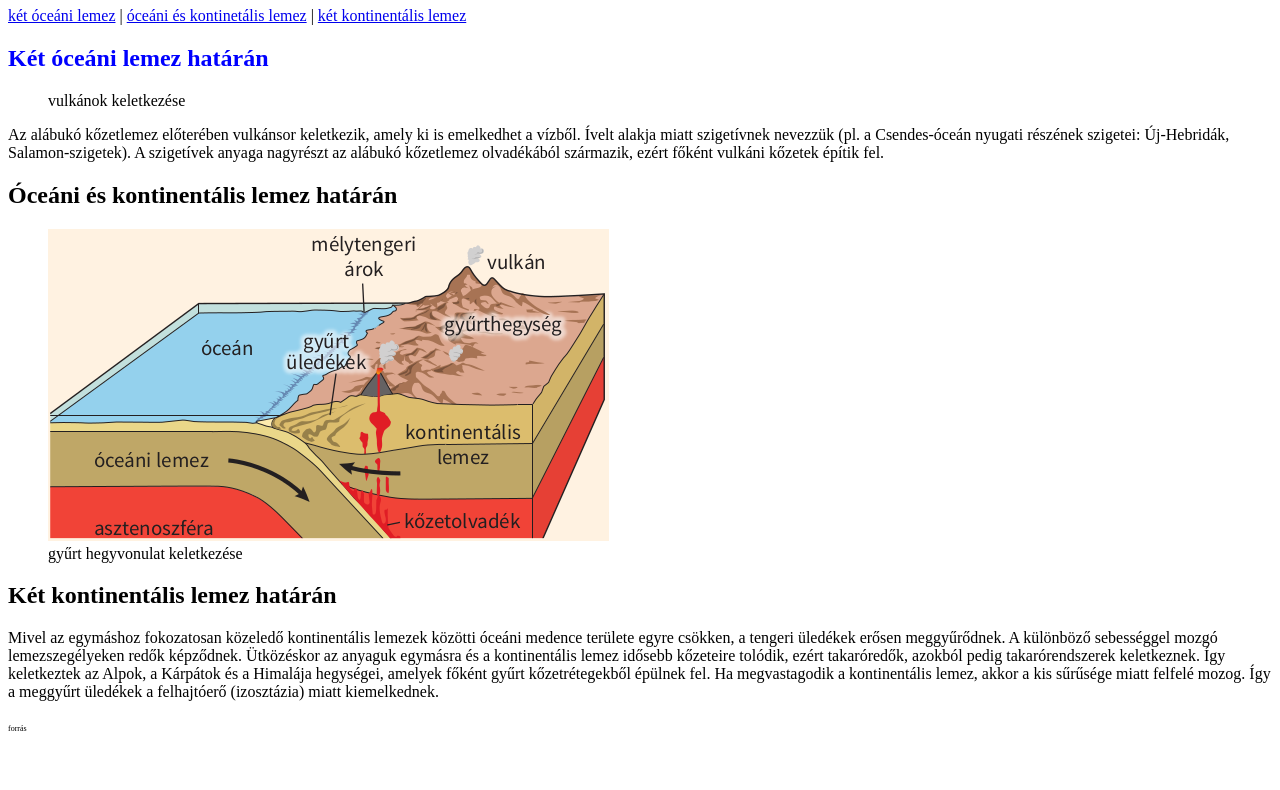
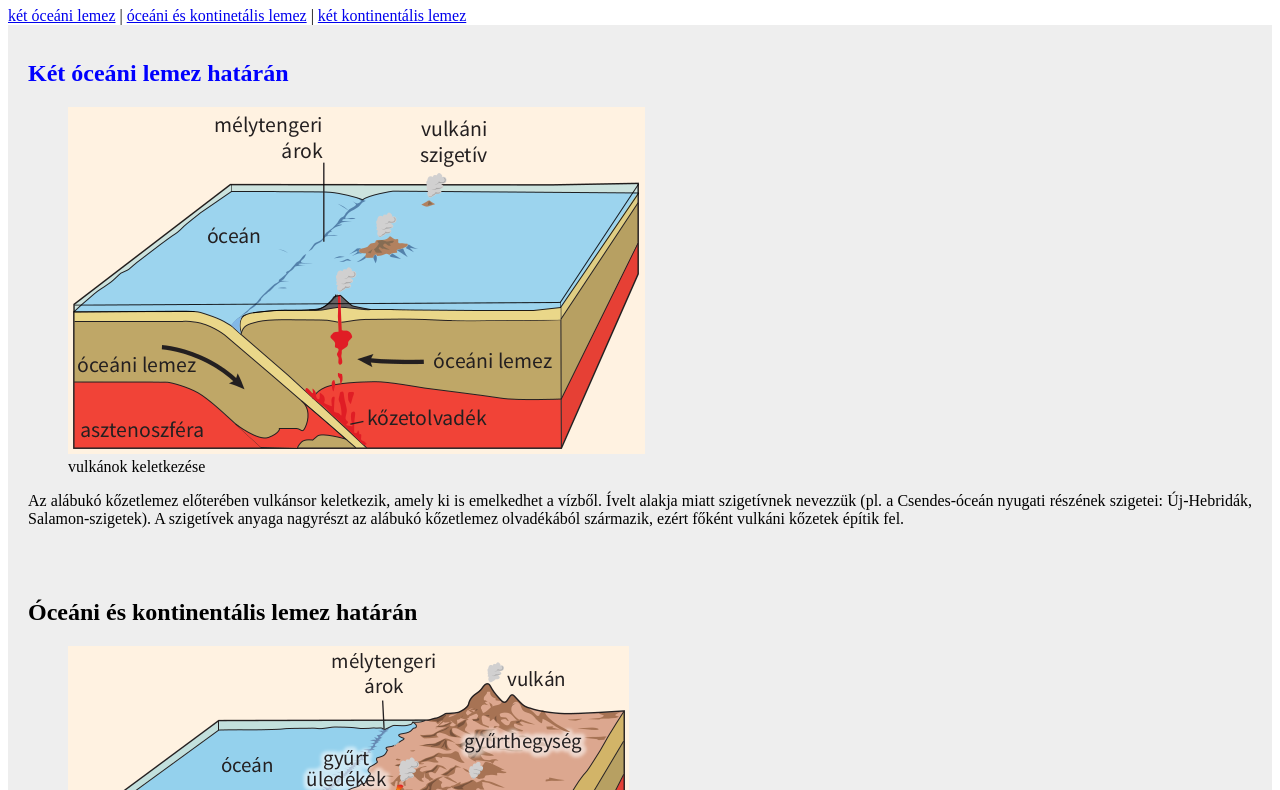
Before and after one commit to OroszDorkaa/Valami, a plain HTML site: page Vulkanok_0502/index.html in a window 1280 px wide. Shown: the part 73-863 px from the top of the page. Before the commit the page ends 816 px from the top, so only its background shows below. Drawn offline with Linux system fonts and the light colour scheme.

Commit message:
Vulkanok_0503

```diff
--- a/Vulkanok_0502/index.html
+++ b/Vulkanok_0502/index.html
@@ -4,11 +4,7 @@
     <meta charset="utf-8">
     <title>A hegységképződés folyamatai</title>
     <link href="https://fonts.googleapis.com/css2?family=Signika&family=Ubuntu&family=Overpass&display=swap" rel="stylesheet">
-    <style>
-      #ketoceani{
-        color: blue;
-      }
-    </style>
+    <link rel="stylesheet" href="style.css">
   </head>
   <body>
     <h1>A hegységképződés folyamatai</h1>
@@ -19,23 +15,30 @@
       |
       <a href="#ketkontinentalis">két kontinentális lemez</a>
     </nav>
-    <article>
+    <article class = "folyamat">
       <h2 id="ketoceani">Két óceáni lemez határán</h2>
       <figure>
+        <img src="./oceani.png" alt="Vulkánok keletkezése óceáni kőzetlemezek határán">
         <figcaption>vulkánok keletkezése</figcaption>
       </figure>
       <p>Az alábukó kőzetlemez előterében vulkánsor keletke­zik, amely ki is emelkedhet a vízből. Ívelt alakja miatt sziget­ívnek nevezzük (pl. a Csendes-óceán nyugati részének szigetei: Új-Hebridák, Salamon-szigetek). A sziget­ívek anyaga nagyrészt az alábukó kőzetlemez olvadékából származik, ezért főként vulkáni kőzetek építik fel.</p>
     </article>
-    <article>
+    <article class = "folyamat">
       <h2 id="oceanieskontinentalislemez">Óceáni és kontinentális lemez határán</h2>
       <figure>
         <img src="kontinentalis-oceani.png" alt="Óceáni és kontinentális lemez határán">
         <figcaption>gyűrt hegyvonulat keletkezése</figcaption>
       </figure>
+      <p>A mélytengeri árkok mentén a sűrűbb és vékonyabb óceáni lemez pereme bukik a vastagabb, kisebb sűrűségű kontinentális lemez alá, majd több száz kilométer mélyen anyaga kis részben megolvad. A hegység vonulata a lemezek között feltolt és részben meggyűrt roppant mennyiségű üledékből keletkezik. A kőzetlemezek egymásnak feszülnek, az így támadt ha­sadékokon utat talál a felszínre a magma. Az alábukó lemeznek csak kis része olvad meg. A Csendes-óceánt övező hegységekben uralkodóak a magmás kőzetek. Amikor az óceáni lemez alábukik, a tengeri üledék egy része a mélytengeri árokba préselődik. Másik része redőkbe gyűrődik, és a kontinentális lemez peremére préselődik.</p>
     </article>
-    <article>
+    <article class = "folyamat">
       <h2 id="#ketkontinentalis">Két kontinentális lemez határán</h2>
       <p>Mivel az egymáshoz fokozatosan közeledő kontinentális lemezek közötti óceáni medence területe egyre csökken, a tengeri üledékek erősen meggyűrődnek. A különböző sebességgel mozgó lemezszegélyeken redők képződnek. Ütközéskor az anyaguk egymásra és a kontinentális lemez idősebb kőzeteire tolódik, ezért takaróredők, azokból pedig takarórendszerek keletkeznek. Így keletkeztek az Alpok, a Kárpátok és a Himalá­ja hegységei, amelyek főként gyűrt kőzetrétegekből épülnek fel. Ha megvastagodik a kontinentális lemez, akkor a kis sűrűsége miatt felfelé mozog. Így a meggyűrt üledékek a felhajtóerő (izosztázia) miatt kiemelkednek.</p>
+      <figure>
+        <img src="./kontinentalis.png" alt="Gyűrt hegyoldalak keletkezése">
+        <figcaption>Gyűrt hegyvonulat  keletkezése</figcaption>
+      </figure>
+
     </article>
     <a href="https://www.tankonyvkatalogus.hu/site/kiadvany/OH-FOL09TB" style="color:inherit; text-decoration: none; font-size: 50%">forrás</a>
   </body>
--- /dev/null
+++ b/Vulkanok_0502/style.css
@@ -0,0 +1,26 @@
+h2#ketoceani{
+    color: blue;
+  }
+
+  article.folyamat{
+    background-color: antiquewhite;
+  }
+
+  h1{
+    color: #50a8d6;
+  }
+
+  h2 {
+    margin-top: 15px;
+  }
+
+  figcaption
+  {
+    size: 80%;
+  }
+
+  article.folyamat{
+    padding: 20px;
+    text-align: justify;
+    background-color: rgba(200, 200, 200, 0.3);
+  }
```
Also changed, not shown: index.html (+4 -3 lines).
